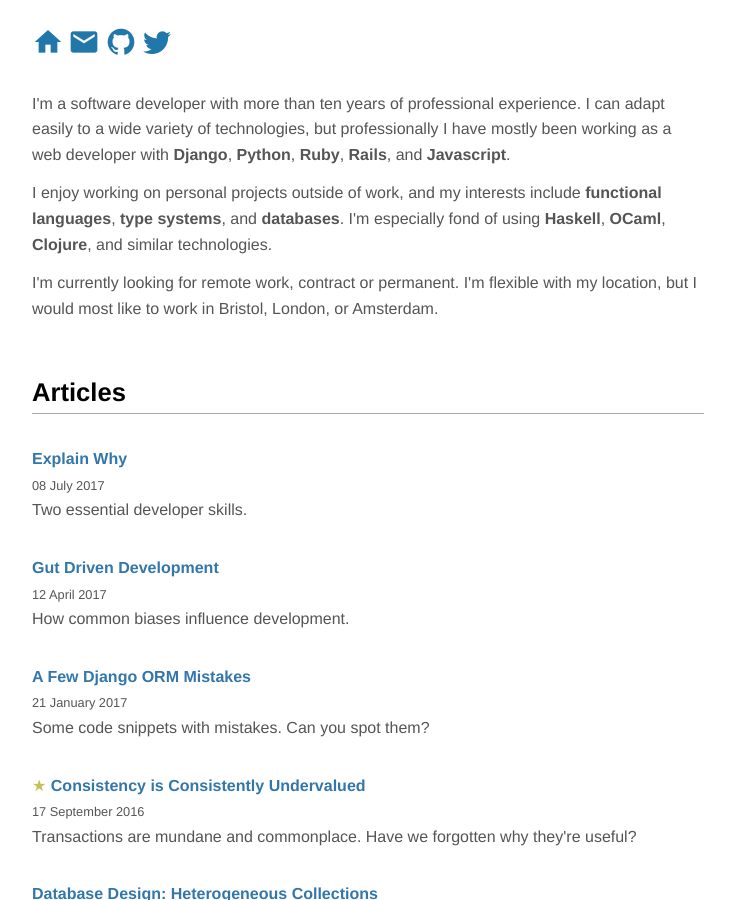
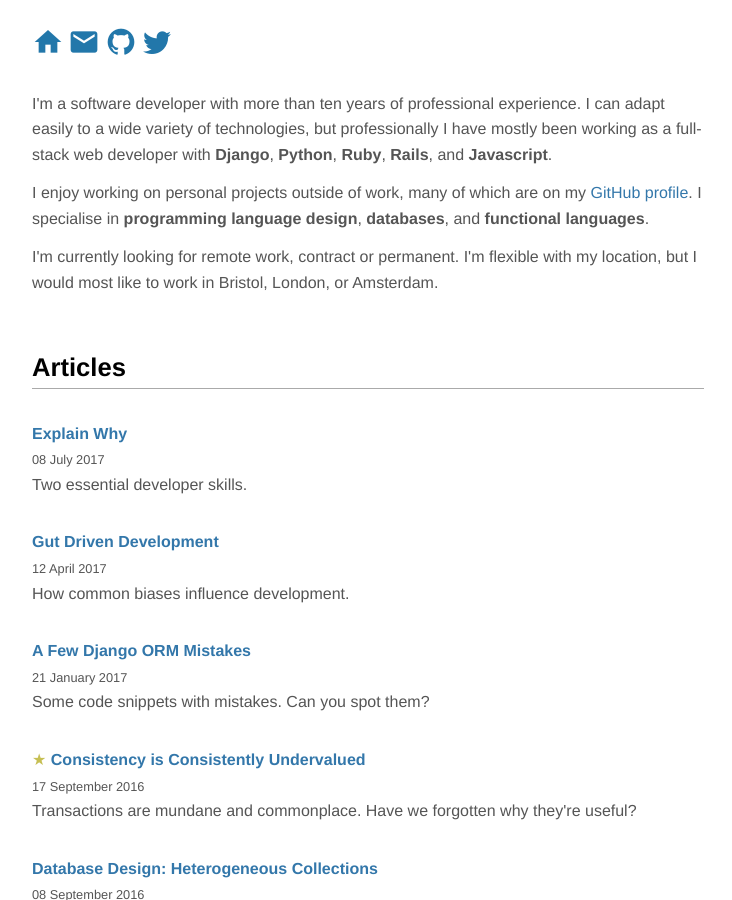
Before and after one commit to KMahoney/kmahoney.github.io, a Jekyll site: the page built from index.html, in a window 1280 px wide and 900 px high. Shown: the whole window, without its empty margins (272-1004 px from the left). Built offline with Jekyll 4.4.1, drawn with Linux system fonts in a browser that asks for light colours.

Commit message:
update home page

```diff
--- a/index.html
+++ b/index.html
@@ -6,8 +6,8 @@ description: Personal homepage of Kevin Mahoney
   <p>
     I'm a software developer with more than ten years of professional
     experience. I can adapt easily to a wide variety of technologies,
-    but professionally I have mostly been working as a web developer
-    with
+    but professionally I have mostly been working as a full-stack web
+    developer with
     <strong>Django</strong>,
     <strong>Python</strong>,
     <strong>Ruby</strong>,
@@ -15,12 +15,8 @@ description: Personal homepage of Kevin Mahoney
     and <strong>Javascript</strong>.
   </p>
   <p>
-    I enjoy working on personal projects outside of work,
-    and my interests include
-    <strong>functional languages</strong>, <strong>type systems</strong>, and <strong>databases</strong>.
-    I'm especially fond of using
-    <strong>Haskell</strong>, <strong>OCaml</strong>, <strong>Clojure</strong>,
-    and similar technologies.
+    I enjoy working on personal projects outside of work, many of which are on my <a href="https://github.com/KMahoney">GitHub profile</a>.
+    I specialise in <strong>programming language design</strong>, <strong>databases</strong>, and <strong>functional languages</strong>.
   </p>
   <p>
     I'm currently looking for remote work, contract or permanent. I'm
```
